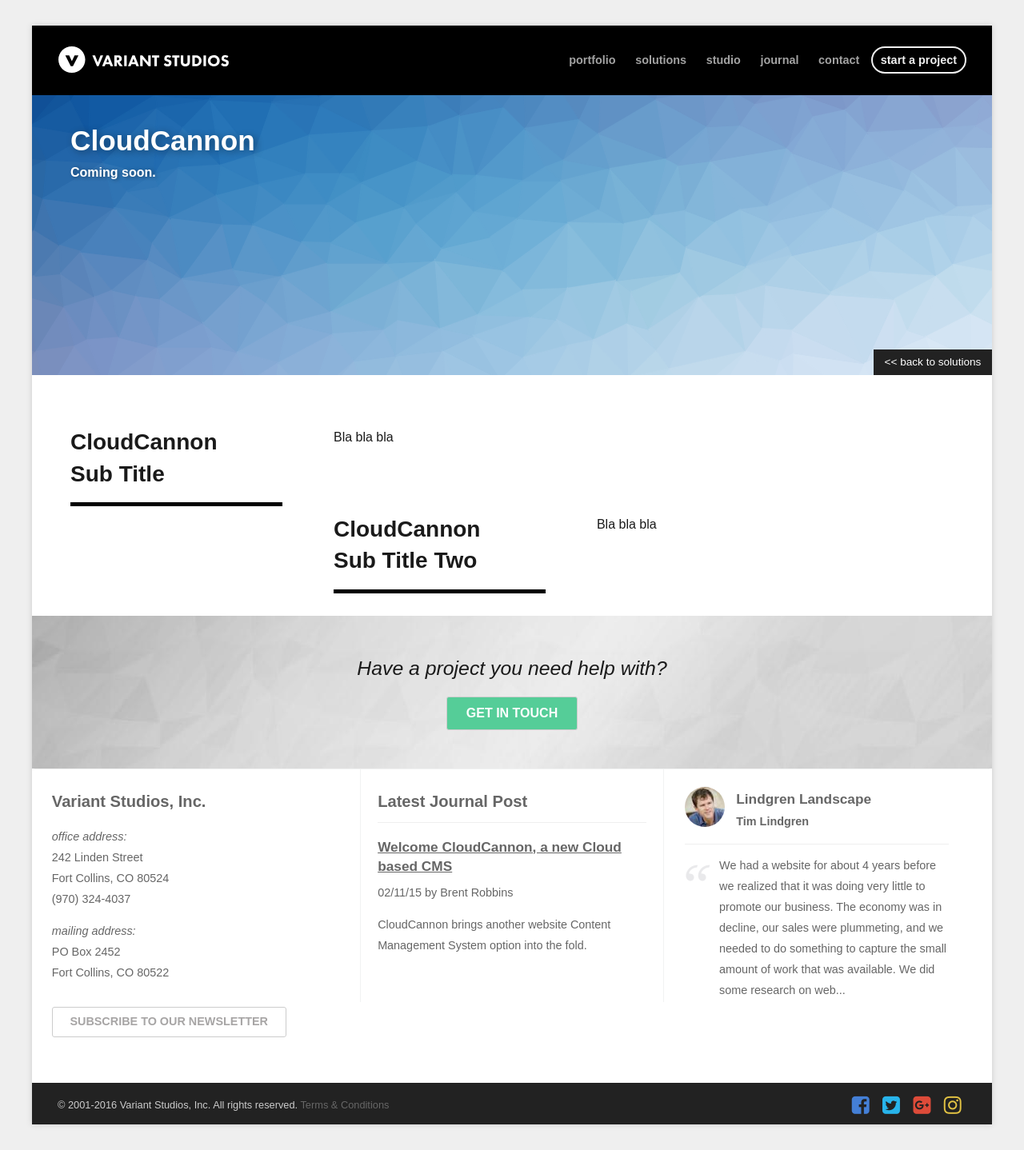
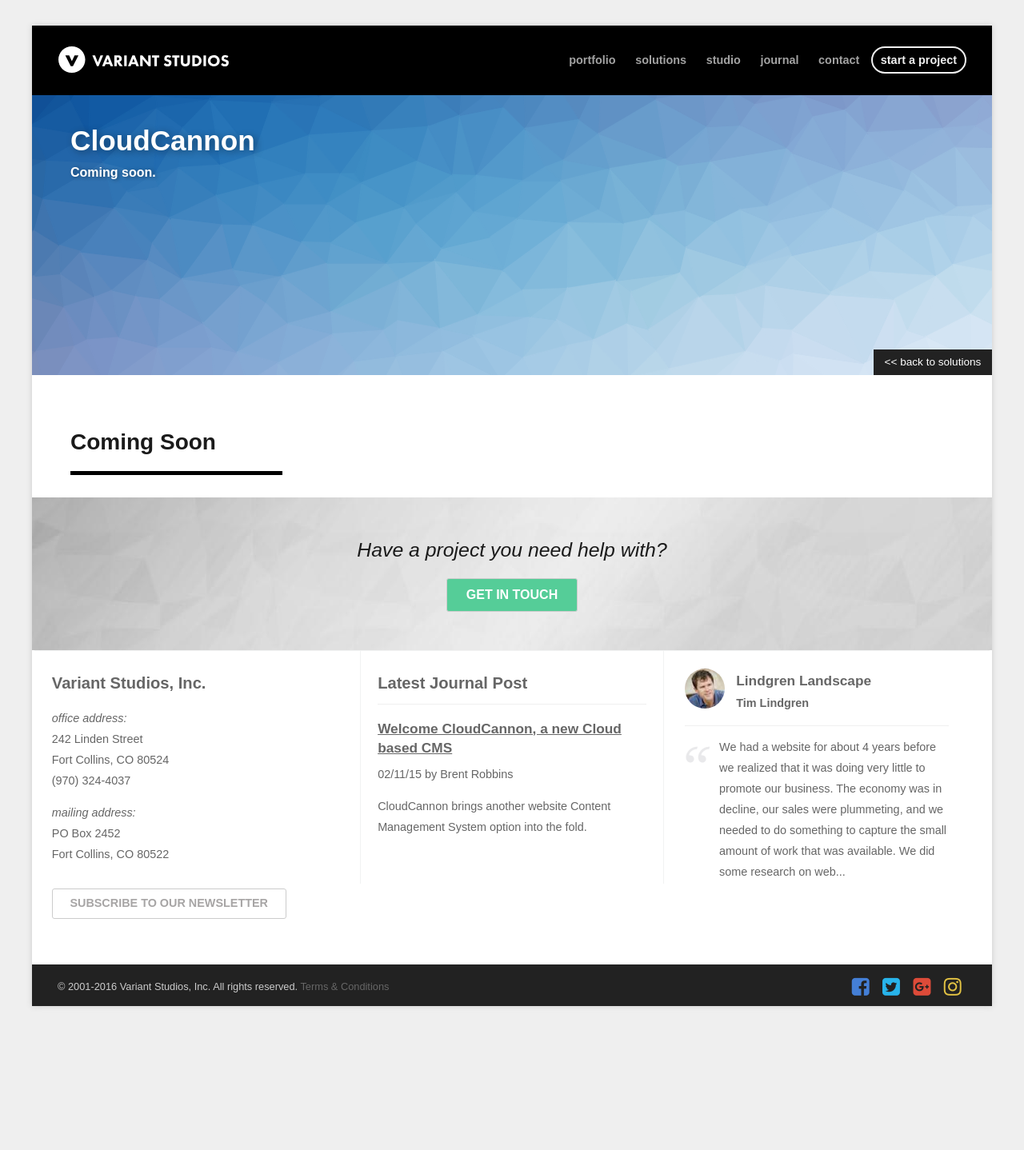
Before and after one commit to variantstudios/variantstudios.com, a Jekyll site: the page built from _service/cloudcannon.md, in a window 1280 px wide. Shown: the whole page at 80% size. Built offline with Jekyll 4.4.1, drawn with Linux system fonts in a browser that asks for light colours; nearby versions of some CDN libraries; after the commit the page ends 1290 px from its top, so only the background shows below that.

Commit message:
Updated '/_service/cloudcannon.md' via CloudCannon

```diff
--- a/_service/cloudcannon.md
+++ b/_service/cloudcannon.md
@@ -4,6 +4,5 @@
 weight: 2
 ---
 
-<article class="static-detail"><h3>CloudCannon Sub Title</h3><div class="detail"><p>Bla bla bla</p></div></article>
 
-<article class="static-detail"><h3>CloudCannon Sub Title Two</h3><div class="detail"><p>Bla bla bla</p></div></article>
+<article class="static-detail"><h3>Coming Soon</h3><div class="detail"><p>&nbsp;</p></div></article>
```
